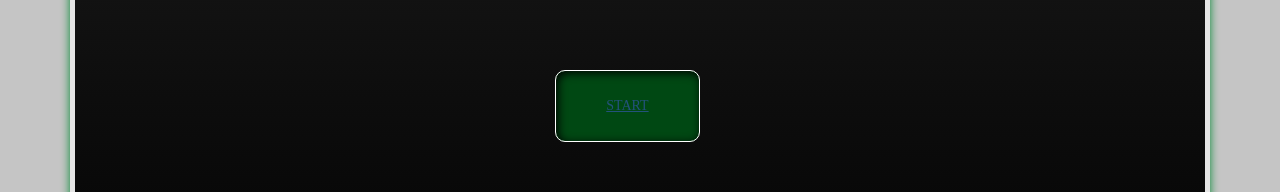
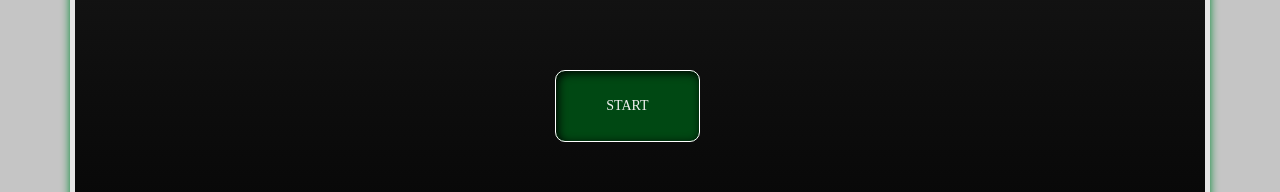
Before and after one commit to Sultantariq786/Angular4-Quiz, an Angular app: page / in a window 1280 px wide. In both pictures the pointer is over the link "START". Shown: the part 245-437 px from the top of the page. Built offline with nearby package versions, Linux system fonts and the light colour scheme.

Commit message:
Signed-off-by: Tariq <newtechtariq@gmail.com>

```diff
--- a/src/styles.css
+++ b/src/styles.css
@@ -26,6 +26,8 @@ body{
 }
 
 .startQuiz:hover{
+    text-decoration: none;
+    color: #f1f1f1;
 	border-color: #fff;
 	box-shadow: 2px 2px 10px #000 inset;
 }
```
